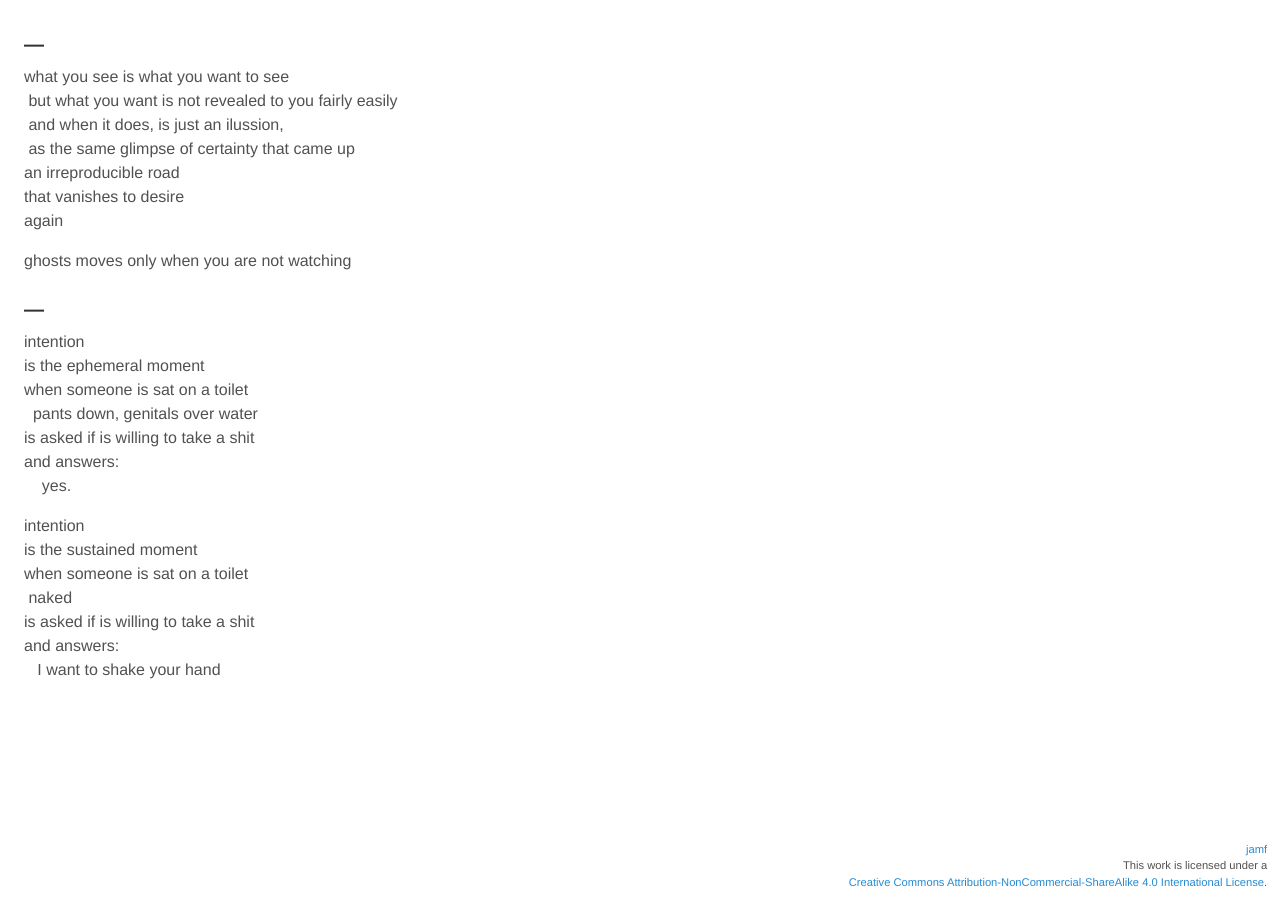
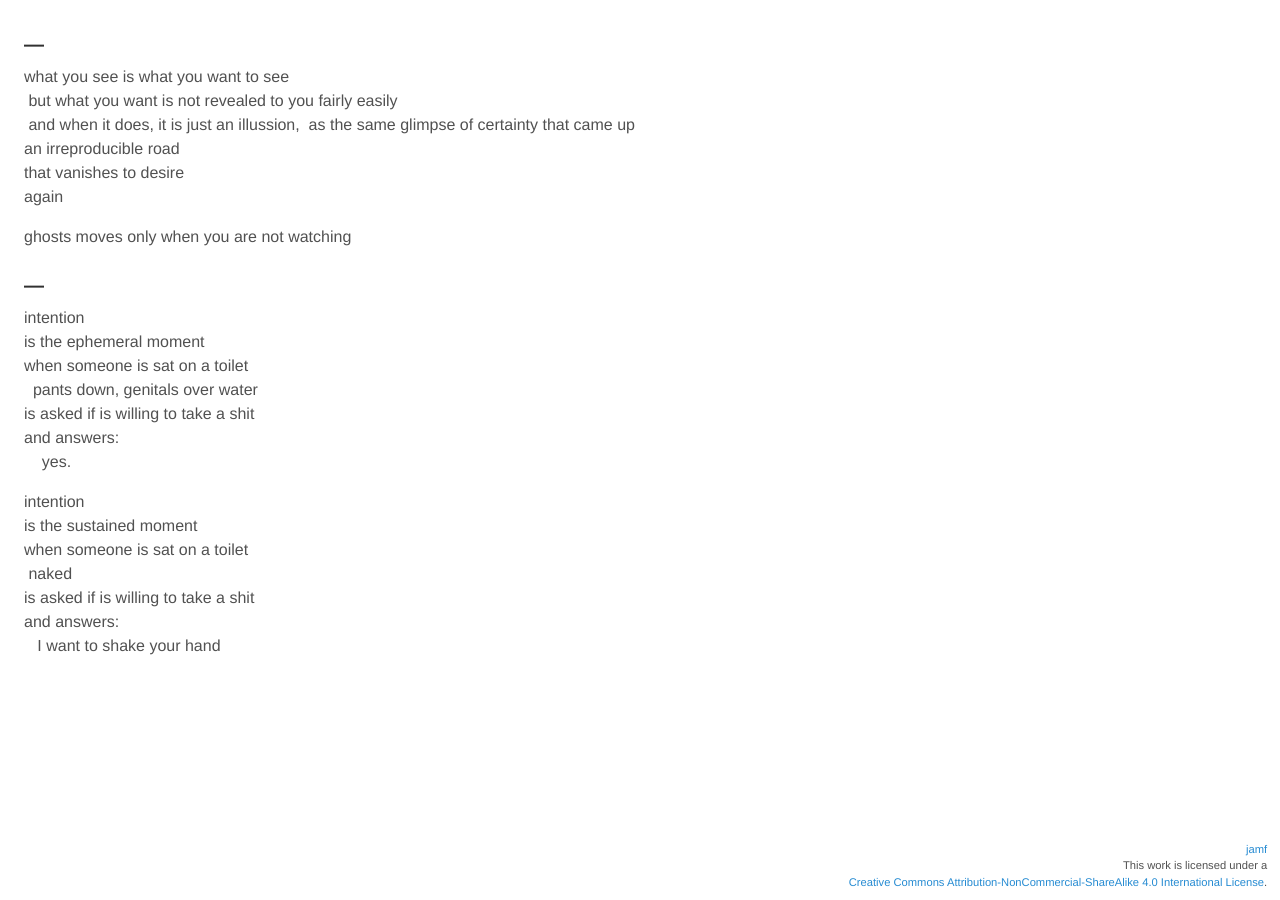
Before and after one commit to ja-mf/ja-mf.github.io, a Jekyll site: the page built from index.md, in a window 1280 px wide. Built offline with Jekyll 4.4.1, drawn with Linux system fonts in a browser that asks for light colours.

Commit message:
Update index.md

```diff
--- a/index.md
+++ b/index.md
@@ -7,7 +7,7 @@
 ### &mdash;
 what you see is what you want to see
 &nbsp;but what you want is not revealed to you fairly easily
-&nbsp;and when it does, is just an ilussion,
+&nbsp;and when it does, it is just an illussion,
 &nbsp;as the same glimpse of certainty that came up
 an irreproducible road
 that vanishes to desire
```
